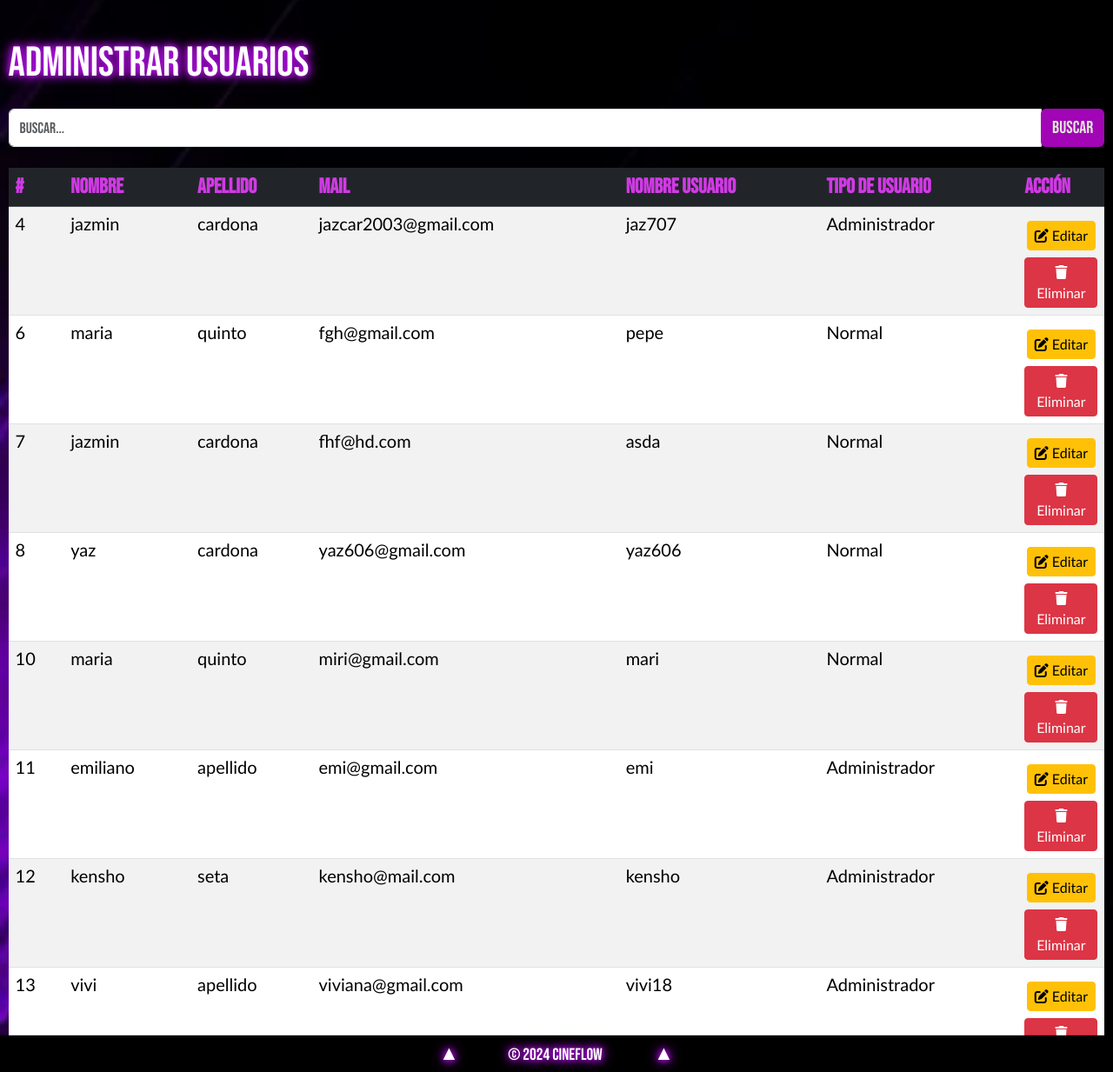
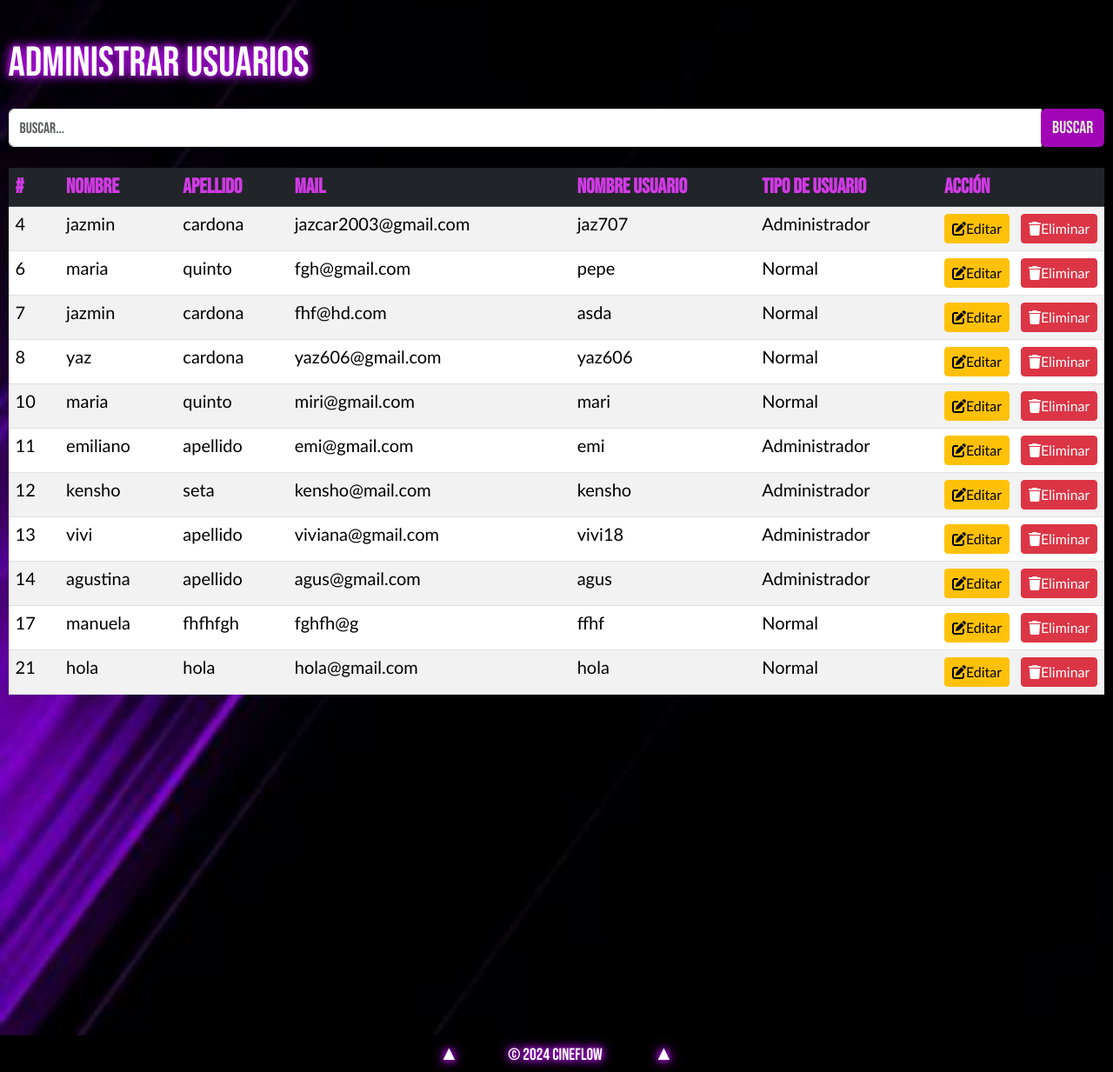
Before and after one commit to xKensho47/CProyectoMS, a PHP site: page /admin_usuarios.php in a window 1280 px wide. Shown: the part 173-1406 px from the top of the page at 87% size. Run offline with PHP 8.4, Linux system fonts and the light colour scheme; a user stored in the database is signed in; data comes from the database, SQL or seed files in the repository.

Commit message:
CSS Usuarios
Yo te enseño, Jaz.

```diff
--- a/admin_usuarios.php
+++ b/admin_usuarios.php
@@ -129,14 +129,14 @@ if(!$_SESSION['tipo_usuario'] == 1){
 
 
                                 <td>
-                                    <div class="d-flex flex-column align-items-center justify-content-center">
-                                        <a href="#" class="btn btn-sm btn-warning mt-2 fs-6" data-bs-toggle="modal" data-bs-target="#editaModal" data-bs-id="<?= $id_usuario; ?>" onclick="IdUsuarioEditarEnModal(<?= $id_usuario ?>,
+                                    <div class="botones-contenedor">
+                                        <a href="#" class="btn btn-sm btn-warning fs-6 boton-usuarios" data-bs-toggle="modal" data-bs-target="#editaModal" data-bs-id="<?= $id_usuario; ?>" onclick="IdUsuarioEditarEnModal(<?= $id_usuario ?>,
                                                                             '<?= $nombre ?>',
                                                                             '<?= $apellido ?>',
                                                                             '<?= $mail ?>',
                                                                             '<?= $id_tipo ?>')">
                                             <i class="fa-solid fa-pen-to-square "></i> Editar</a>
-                                        <a href="#" class="btn btn-sm btn-danger mt-2 fs-6" data-bs-toggle="modal" data-bs-target="#eliminaModal" data-bs-id="<?= $id_usuario; ?>" onclick="IdUsuarioEliminarEnModal(<?= $id_usuario ?>)"><i class="fa-solid fa-trash"></i> Eliminar</a>
+                                        <a href="#" class="btn btn-sm btn-danger fs-6 boton-usuarios" data-bs-toggle="modal" data-bs-target="#eliminaModal" data-bs-id="<?= $id_usuario; ?>" onclick="IdUsuarioEliminarEnModal(<?= $id_usuario ?>)"><i class="fa-solid fa-trash"></i> Eliminar</a>
                                     </div>
                                 </td>
 
--- a/css/estilos.css
+++ b/css/estilos.css
@@ -2937,3 +2937,14 @@ tbody {
 .flex-container p{
     font-size: 1.5rem;
 }
+
+.botones-contenedor{
+    display: flex;
+    gap: 1vw;
+}
+
+.boton-usuarios{
+    display: flex;
+    align-items: center;
+    justify-content: center;
+}
```
